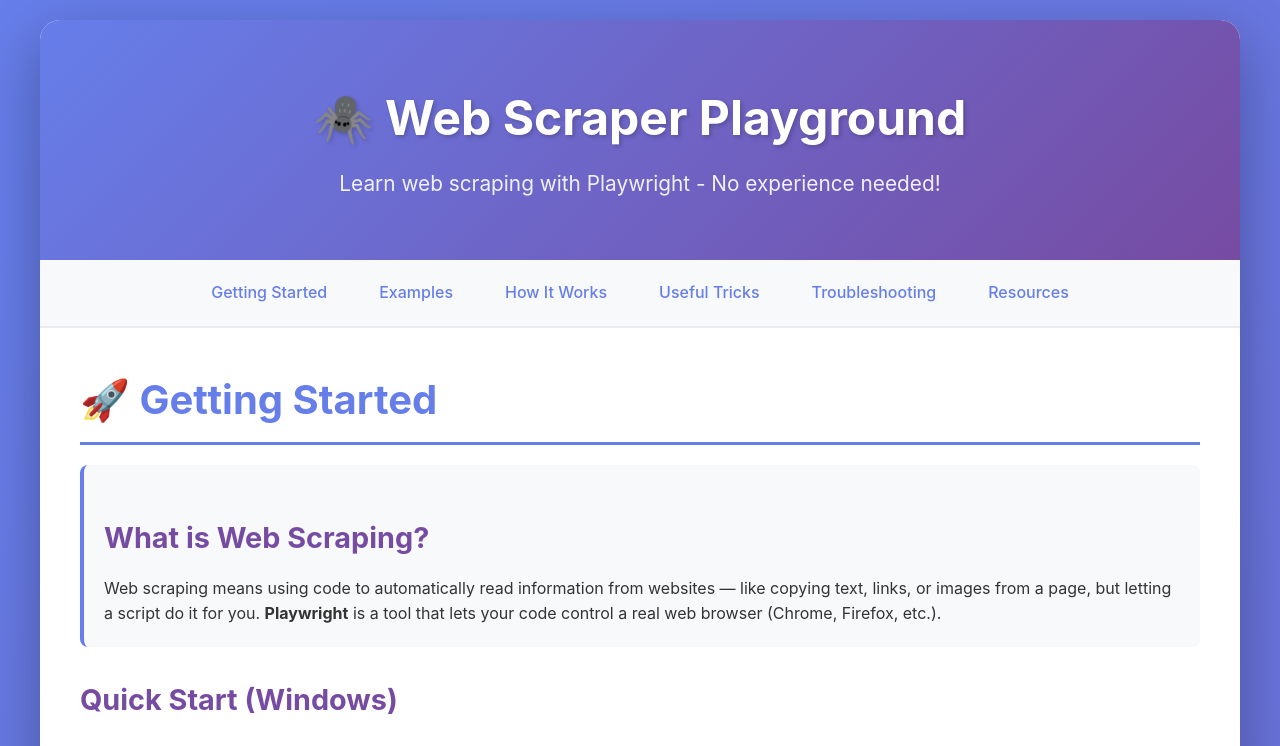
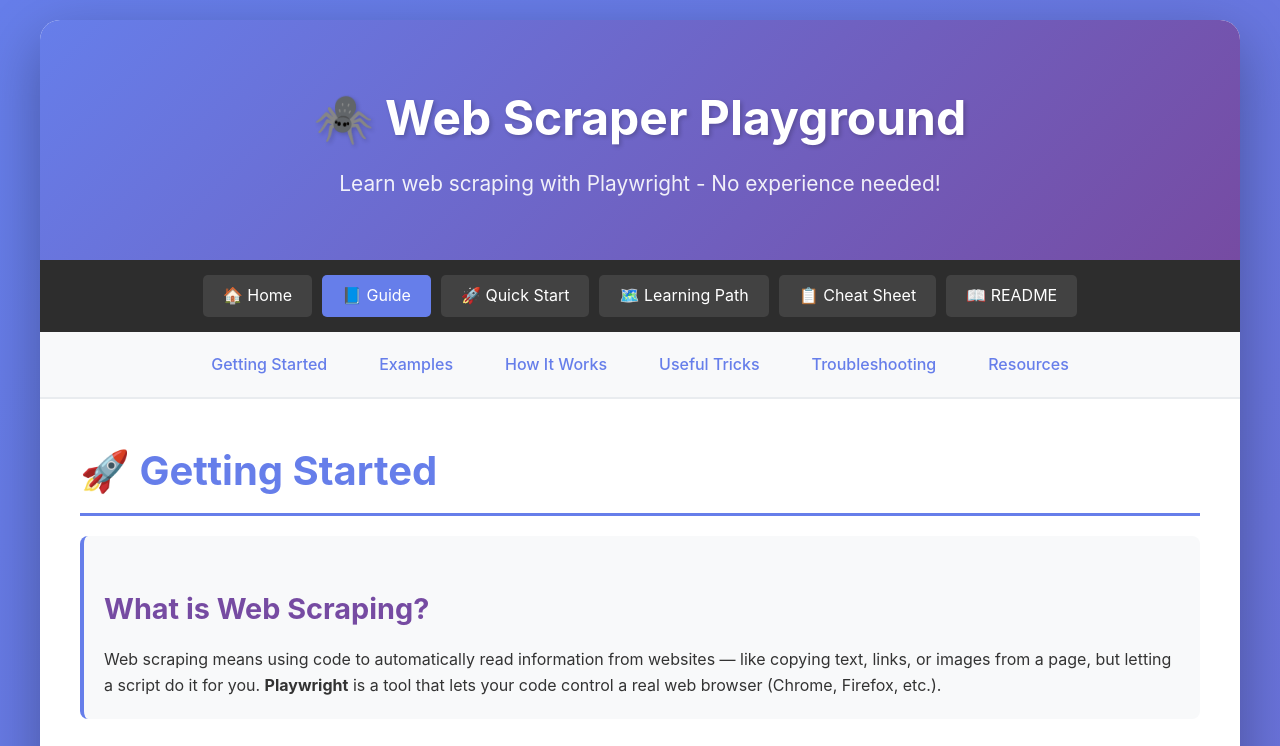
Before and after one commit to FinickySpider/Playwright-Scrapping-Playground-Examples, a website: page guide.html in a window 1280 px wide. Shown: the top 746 px of the page. Drawn offline with Linux system fonts and the light colour scheme.

Commit message:
feat: add navigation links to the guide page for improved accessibility

```diff
--- a/guide.html
+++ b/guide.html
@@ -387,6 +387,15 @@
             <h1>🕷️ Web Scraper Playground</h1>
             <p>Learn web scraping with Playwright - No experience needed!</p>
         </header>
+
+        <div class="page-nav">
+            <a href="index.html">🏠 Home</a>
+            <a href="guide.html" class="active">📘 Guide</a>
+            <a href="quick-start.html">🚀 Quick Start</a>
+            <a href="learning-path.html">🗺️ Learning Path</a>
+            <a href="cheatsheet.html">📋 Cheat Sheet</a>
+            <a href="readme.html">📖 README</a>
+        </div>
 
         <nav>
             <ul>
```
